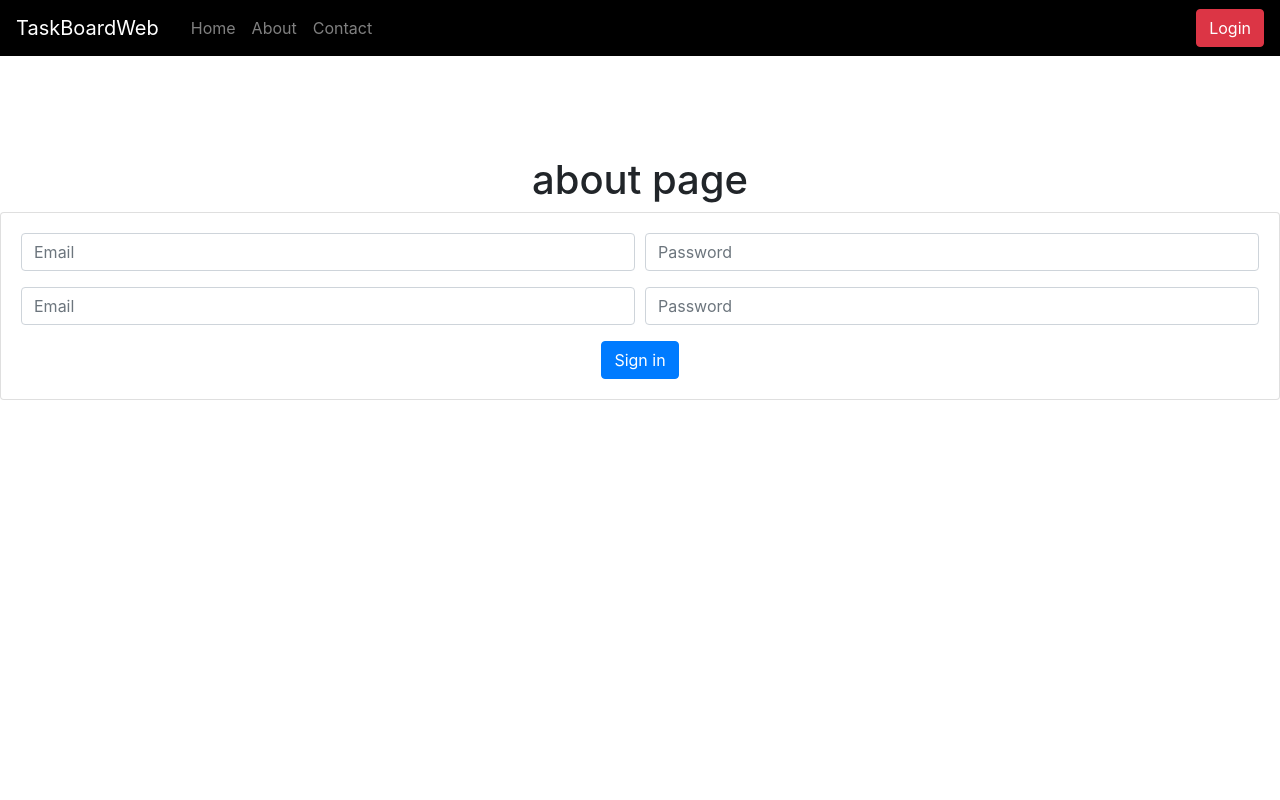
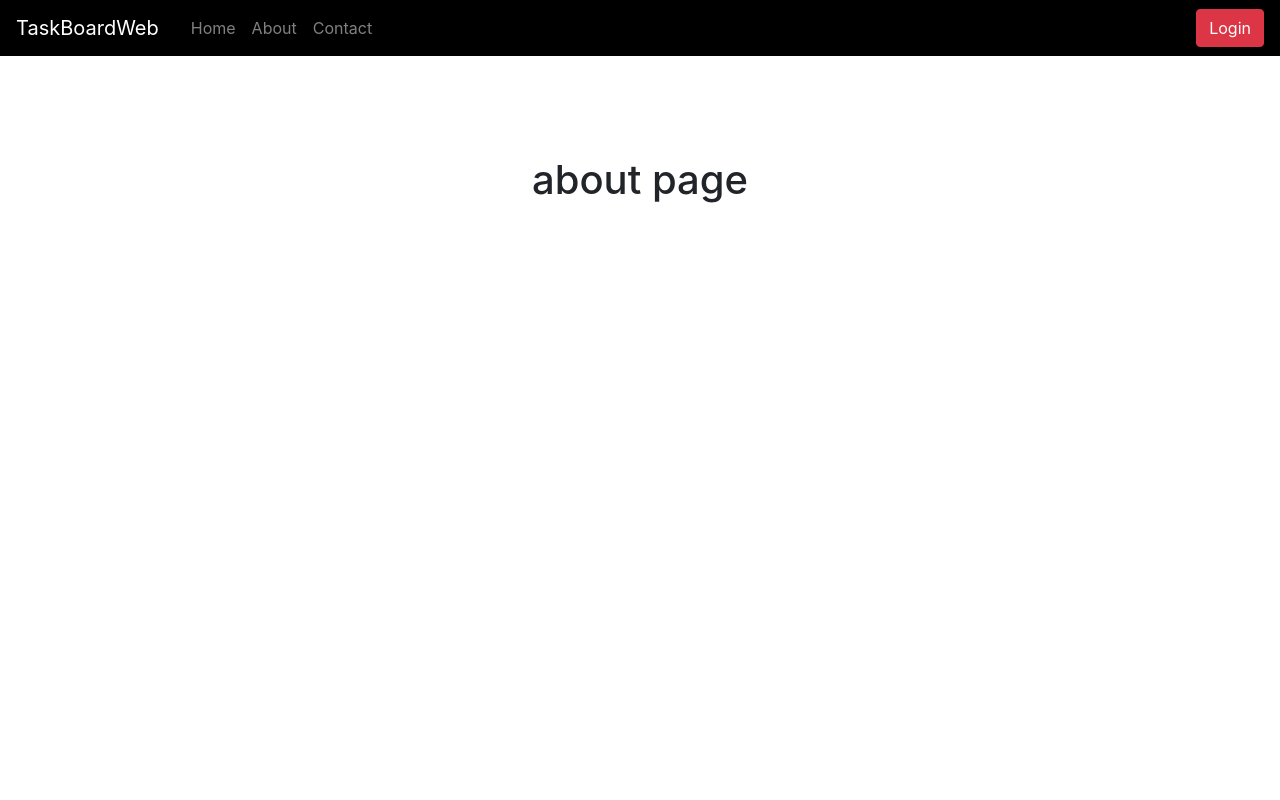
Before and after one commit to Marco0198/front_end_part_for_testing_project, a Vue app: page /about in a window 1280 px wide. Shown: the top 800 px of the page. Built offline with nearby package versions, Linux system fonts and the light colour scheme.

Commit message:
i deleted some content

```diff
--- a/src/views/pages/About.vue
+++ b/src/views/pages/About.vue
@@ -2,25 +2,7 @@
  <Layout name="LayoutDefault">
 
     <div> <h1>about page</h1>
-    <b-card  style="width: auto">
-    <form>
-  <div class="form-row">
-    <div class="form-group col-md-6">
-      <input type="email" class="form-control" id="inputEmail4" placeholder="Email">
-    </div>
-    <div class="form-group col-md-6">
-      <input type="password" class="form-control" id="inputPassword4" placeholder="Password">
-    </div>
-    <div class="form-group col-md-6">
-      <input type="email" class="form-control" id="inputEmail4" placeholder="Email">
-    </div>
-    <div class="form-group col-md-6">
-      <input type="password" class="form-control" id="inputPassword4" placeholder="Password">
-    </div>
-  </div>
-  <button type="submit" class="btn btn-primary">Sign in</button>
-</form>
-</b-card>
+
 </div>
 
 
```
